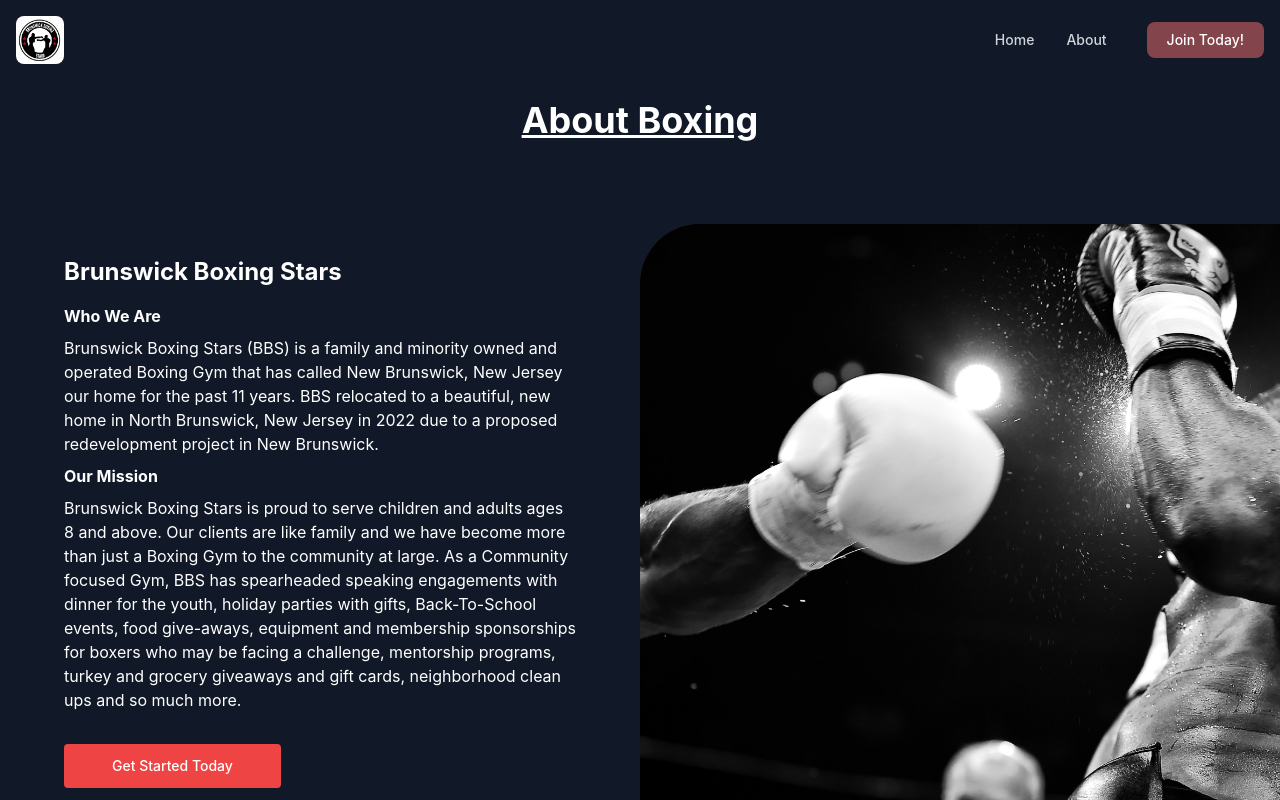
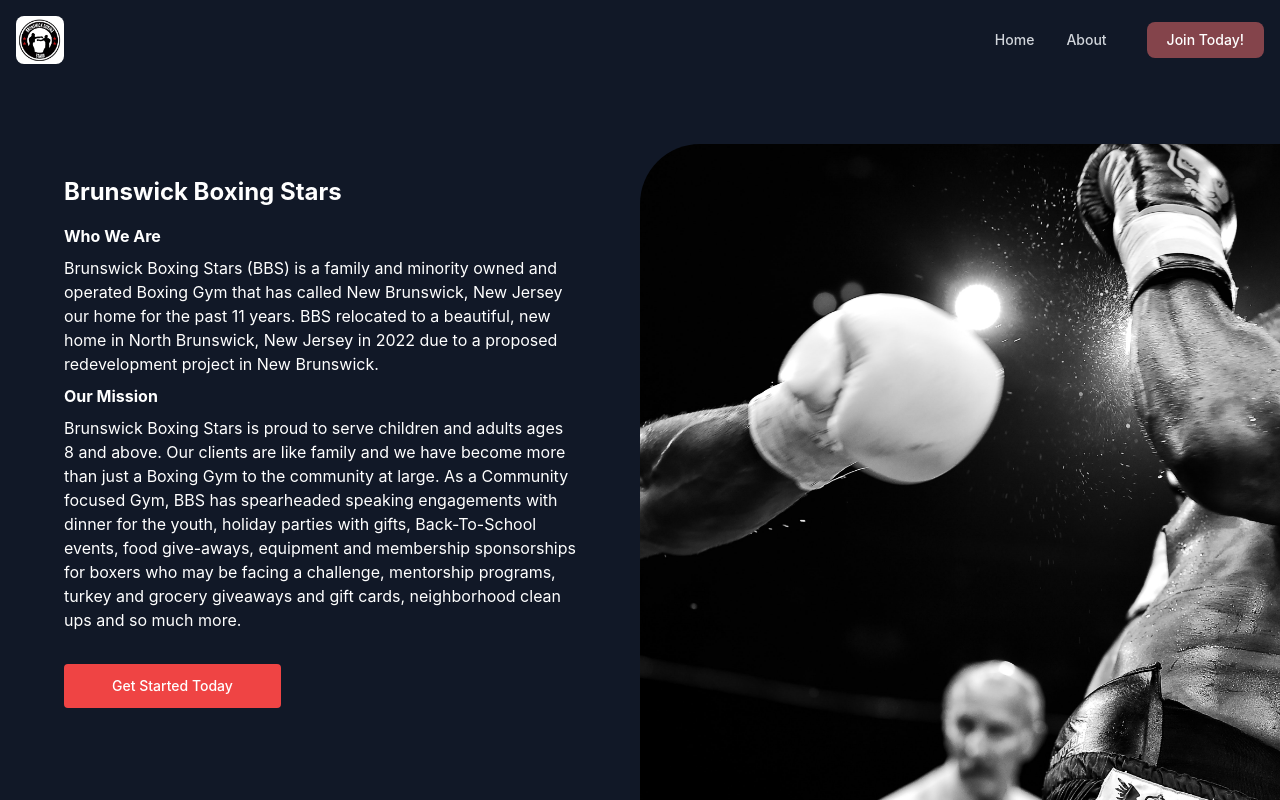
Before and after one commit to AndrewKalGit/coach-leo-boxing, a React (Create React App) app: page /about in a window 1280 px wide. Shown: the top 800 px of the page. Built offline with nearby package versions, Linux system fonts and the light colour scheme.

Commit message:
removed heading "About Boxing"

```diff
--- a/src/Components/About.js
+++ b/src/Components/About.js
@@ -5,9 +5,6 @@
 function About(props) {
     return (
 <div>
-    <h1 class="flex justify-center text-2xl font-bold text-white sm:text-4xl items-center h-20 bg-gray-900 underline">
-        About Boxing
-    </h1>
 <aside
   class="overflow-hidden sm:grid sm:grid-cols-2 sm:items-center bg-gray-900"
 >
```
